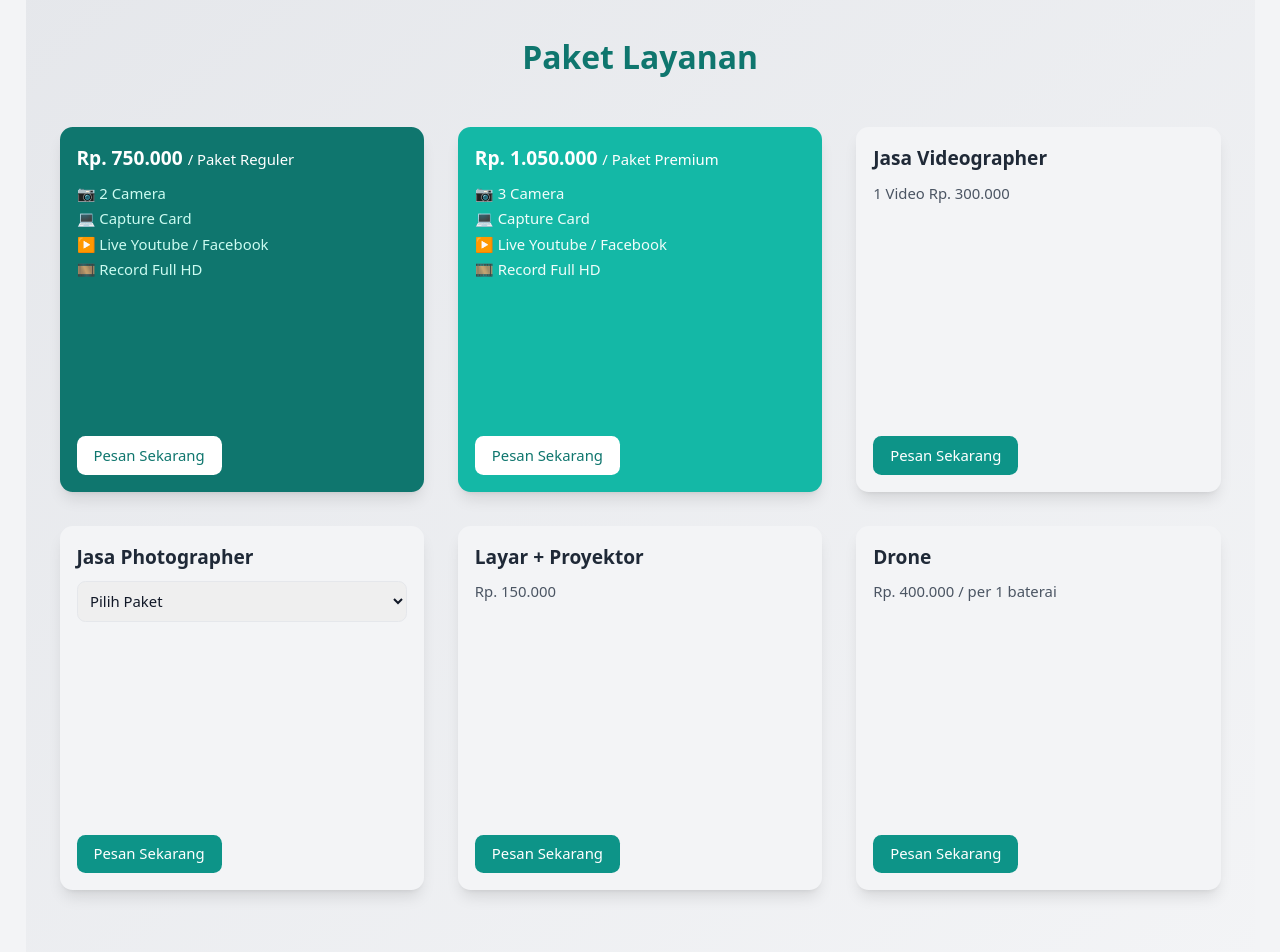
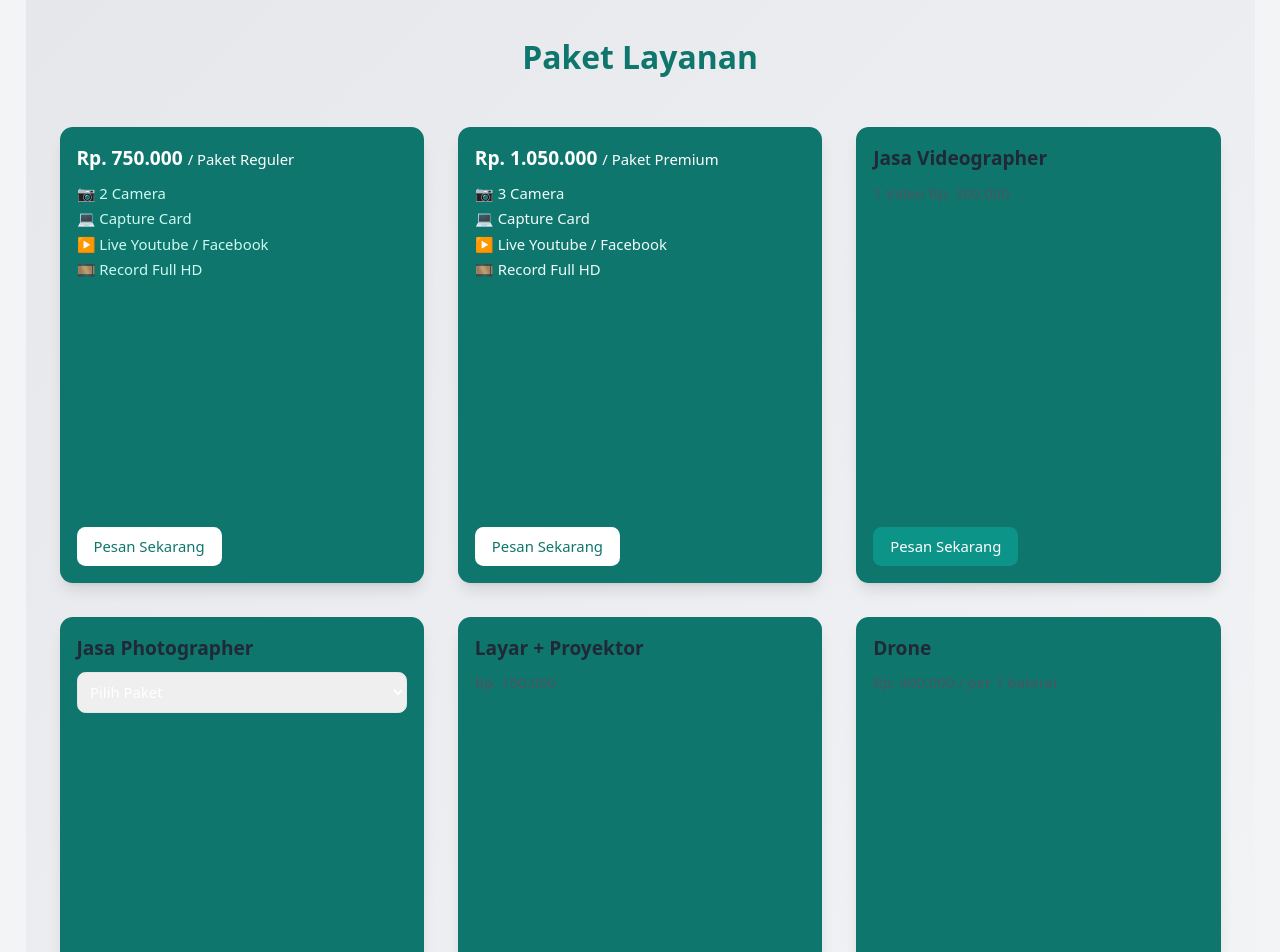
Before and after one commit to rickv-max/Mediapemudanusantara, a Next.js app: page / in a window 1280 px wide. Shown: the part 660-1612 px from the top of the page. Built offline with nearby package versions, Linux system fonts and the light colour scheme; no server answers.

Commit message:
Update page.tsx

```diff
--- a/app/page.tsx
+++ b/app/page.tsx
@@ -29,14 +29,14 @@ export default function Home() {
 useEffect(() => {
   const interval = setInterval(() => {
     if (portfolioRef.current) {
-        portfolioRef.current.scrollBy({ left: 220, behavior: "smooth" });
+      portfolioRef.current.scrollBy({ left: 220 }); // tidak smooth
 
       // reset ke awal jika sudah mentok
       if (
         portfolioRef.current.scrollLeft + portfolioRef.current.clientWidth >=
         portfolioRef.current.scrollWidth
       ) {
-          portfolioRef.current.scrollTo({ left: 0, behavior: "smooth" });
+        portfolioRef.current.scrollTo({ left: 0 }); // langsung lompat
       }
     }
   }, 3000);
@@ -164,7 +164,7 @@ export default function Home() {
 
         <div className="grid grid-cols-2 lg:grid-cols-3 gap-4 sm:gap-8 max-w-6xl mx-auto">
           {/* Paket Reguler */}
-          <div className="aspect-square p-4 rounded-xl shadow-lg bg-teal-700 text-white flex flex-col justify-between hover:scale-105 transition transform">
+          <div className="aspect-[4/5] p-4 rounded-xl shadow-lg bg-teal-700 text-white flex flex-col justify-between hover:scale-105 transition transform">
             <div>
               <h3 className="text-lg font-bold mb-2">
                 Rp. 750.000 <span className="text-sm font-normal">/ Paket Reguler</span>
@@ -185,7 +185,7 @@ export default function Home() {
           </div>
 
           {/* Paket Premium */}
-          <div className="aspect-square p-4 rounded-xl shadow-lg bg-teal-500 text-white flex flex-col justify-between hover:scale-105 transition transform">
+          <div className="aspect-[4/5] p-4 rounded-xl shadow-lg bg-teal-700 text-white flex flex-col justify-between hover:scale-105 transition transform">
             <div>
               <h3 className="text-lg font-bold mb-2">
                 Rp. 1.050.000{" "}
@@ -207,7 +207,7 @@ export default function Home() {
           </div>
 
           {/* Jasa Videographer */}
-          <div className="aspect-square p-4 rounded-xl shadow-lg bg-gray-100 flex flex-col justify-between hover:scale-105 transition transform">
+          <div className="aspect-[4/5] p-4 rounded-xl shadow-lg bg-teal-700 text-white flex flex-col justify-between hover:scale-105 transition transform">
             <div>
               <h3 className="text-lg font-bold mb-2 text-gray-800">Jasa Videographer</h3>
               <p className="text-gray-600 text-sm">1 Video Rp. 300.000</p>
@@ -221,7 +221,7 @@ export default function Home() {
           </div>
 
           {/* Jasa Photographer */}
-          <div className="aspect-square p-4 rounded-xl shadow-lg bg-gray-100 flex flex-col justify-between hover:scale-105 transition transform">
+          <div className="aspect-[4/5] p-4 rounded-xl shadow-lg bg-teal-700 text-white flex flex-col justify-between hover:scale-105 transition transform">
             <div>
               <h3 className="text-lg font-bold mb-2 text-gray-800">Jasa Photographer</h3>
               <select
@@ -242,7 +242,7 @@ export default function Home() {
           </div>
 
           {/* Layar + Proyektor */}
-          <div className="aspect-square p-4 rounded-xl shadow-lg bg-gray-100 flex flex-col justify-between hover:scale-105 transition transform">
+          <div className="aspect-[4/5] p-4 rounded-xl shadow-lg bg-teal-700 text-white flex flex-col justify-between hover:scale-105 transition transform">
             <div>
               <h3 className="text-lg font-bold mb-2 text-gray-800">Layar + Proyektor</h3>
               <p className="text-gray-600 text-sm">Rp. 150.000</p>
@@ -256,7 +256,7 @@ export default function Home() {
           </div>
 
           {/* Drone */}
-          <div className="aspect-square p-4 rounded-xl shadow-lg bg-gray-100 flex flex-col justify-between hover:scale-105 transition transform">
+          <div className="aspect-[4/5] p-4 rounded-xl shadow-lg bg-teal-700 text-white flex flex-col justify-between hover:scale-105 transition transform">
             <div>
               <h3 className="text-lg font-bold mb-2 text-gray-800">Drone</h3>
               <p className="text-gray-600 text-sm">Rp. 400.000 / per 1 baterai</p>
```
Lines whose indentation alone changed are shown as unchanged.
